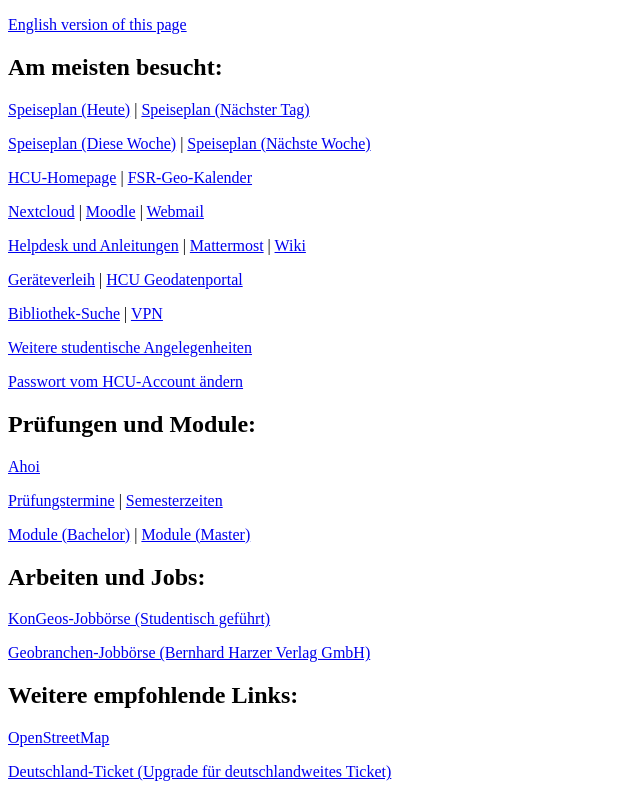
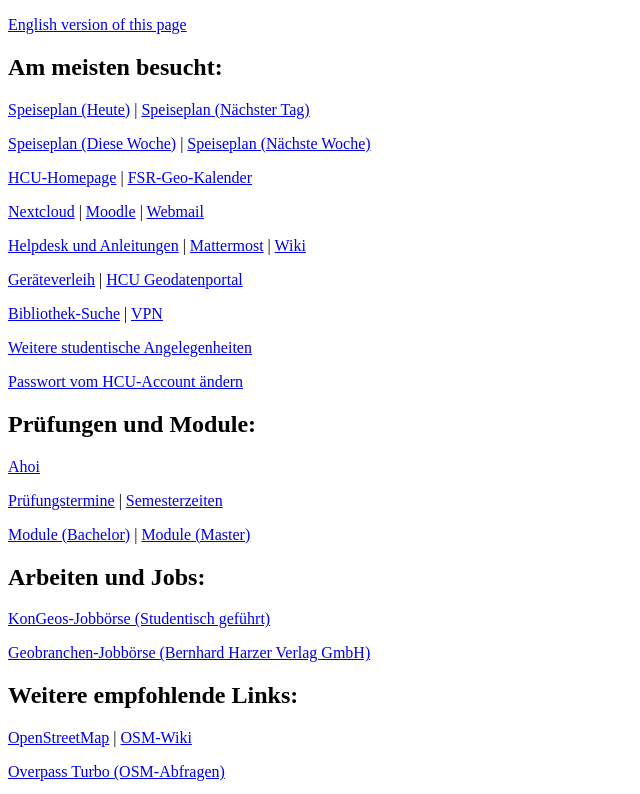
Before and after one commit to c-mahn/hcu-links, a plain HTML site: page index.html in a window 1280 px wide. Shown: the top 794 px of the page, without its empty margins (0-640 px from the left). Drawn offline with Linux system fonts and the light colour scheme.

Commit message:
Added Overpass-Turbo and OSM-Wiki

```diff
--- a/index.html
+++ b/index.html
@@ -32,7 +32,8 @@
 
         <h2>Weitere empfohlende Links:</h2>
         <!-- Hier werden verschiedene Links angezeigt, die interessant sein könnten, aber nicht direkt mit der HCU zu tun haben -->
-        <p><a href="https://www.openstreetmap.org">OpenStreetMap</a></p>
+        <p><a href="https://www.openstreetmap.org">OpenStreetMap</a> | <a href="https://wiki.openstreetmap.org/wiki/DE:Hauptseite">OSM-Wiki</a></p>
+        <p><a href="https://overpass-turbo.eu/">Overpass Turbo (OSM-Abfragen)</a></p>
         <p><a href="https://abo.ride-ticketing.de/app/login?partnerId=5b9d8d98a9de4bab94bbdffda9c87f72">Deutschland-Ticket (Upgrade für deutschlandweites Ticket)</a></p>
 
         <h2>Empfohlende / interessante GitHub-Repositories:</h2>
```
Also changed, not shown: index_eng.html (+2 -1 lines).
